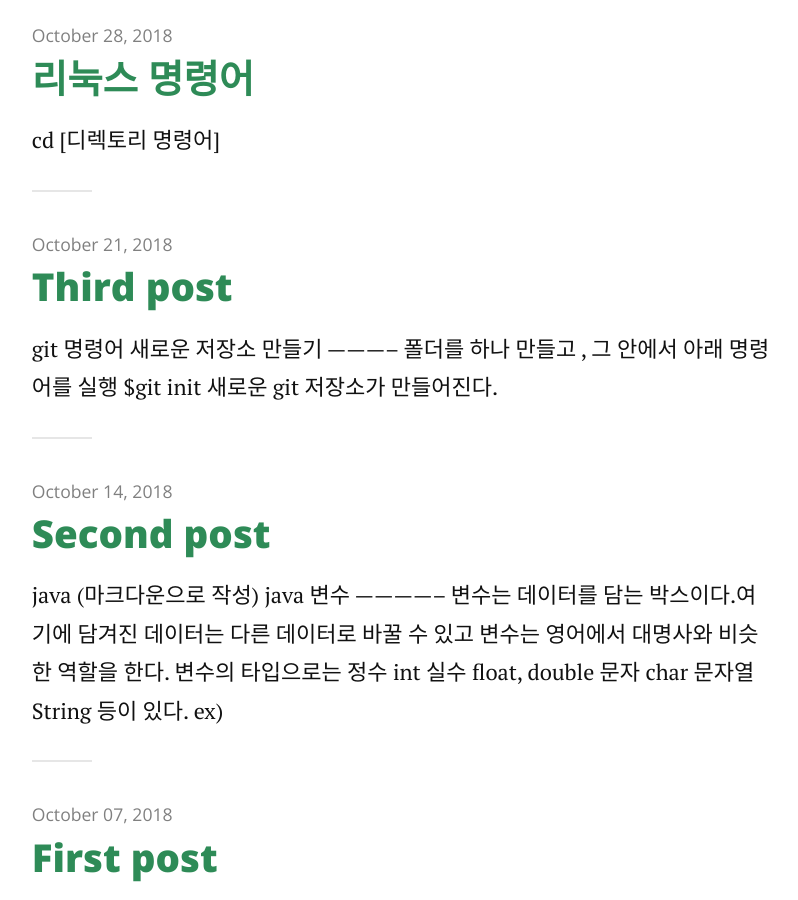
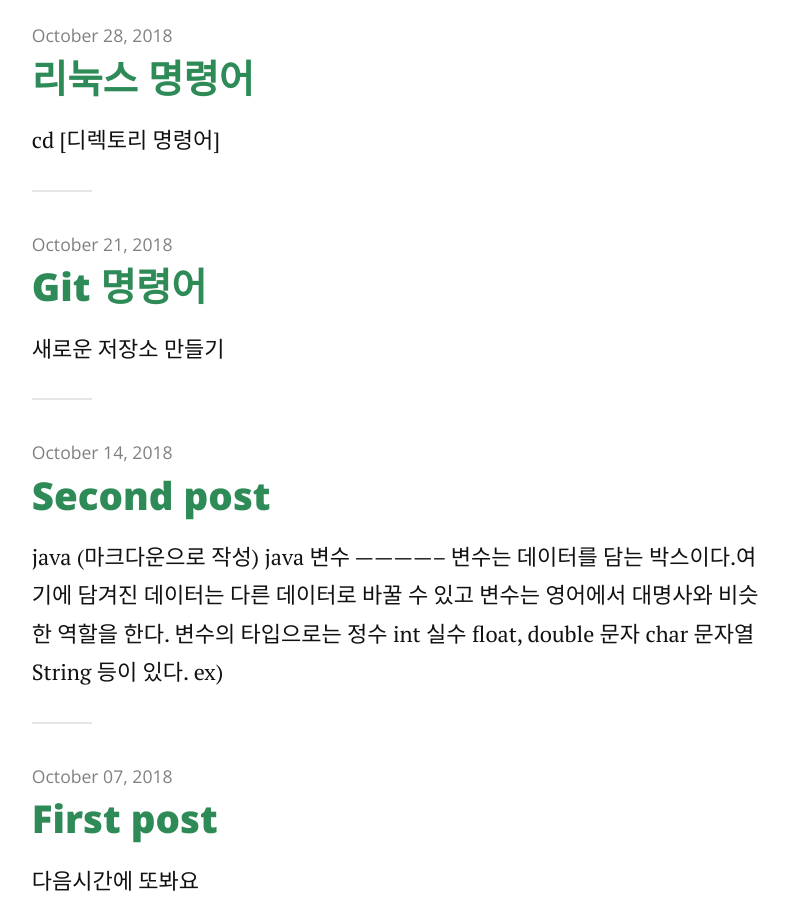
Before and after one commit to akwesa/asdasd, a Jekyll site: the page built from index.html, in a window 1280 px wide and 900 px high, scrolled down 482 px. Shown: the whole window, without its empty margins (237-1035 px from the left). Built offline with Jekyll 4.4.1, drawn with Linux system fonts in a browser that asks for light colours; nearby versions of some CDN libraries; the list of posts is cut into pages by our own code.

Commit message:
title fix

```diff
--- a/_posts/2018-10-21-third post.markdown
+++ b/_posts/2018-10-21-git 명령어.markdown
@@ -1,25 +1,24 @@
-git 명령어
-========
-새로운 저장소 만들기
------------
+## 새로운 저장소 만들기
+
 폴더를 하나 만들고 , 그 안에서 아래 명령어를 실행 $git init 새로운 git 저장소가 만들어진다.
 
-저장소 받아오기
--------------
+## 저장소 받아오기
+
 로컬 저장소를 복제 하려면 아래 명령을 실행 $git clone/로컬/저장소/경로 원격 서버의 저장소를 복제하려면 아래 명령어를 실행하세요
 $git clone 사용자명@호스트:/원격/저장소/경로
 
-추가와 확정
----------------
+## 추가와 확정
+
 #### $git add .
 add는 git의 기본 작업흐름에서 첫단계이다.
 실제로 내용을 확정하려면
 #### $git commit -m'이번 확정에 대한 설명'
+
 변경된 파일이 HEAD에 반영됨
 하지만 원격저장소에는 아직 방영이 되지 않음
------------------
-변경 내용 발행(push)
--------------
+
+## 변경 내용 발행(push)
+
 현재 변경 내용은 아직 로컬 저장소의 HEAD안에 있다.원격 서버로 업로드 하려면
 #### $git push origin mater
 원격서버 설정이 안되어있다면
```
